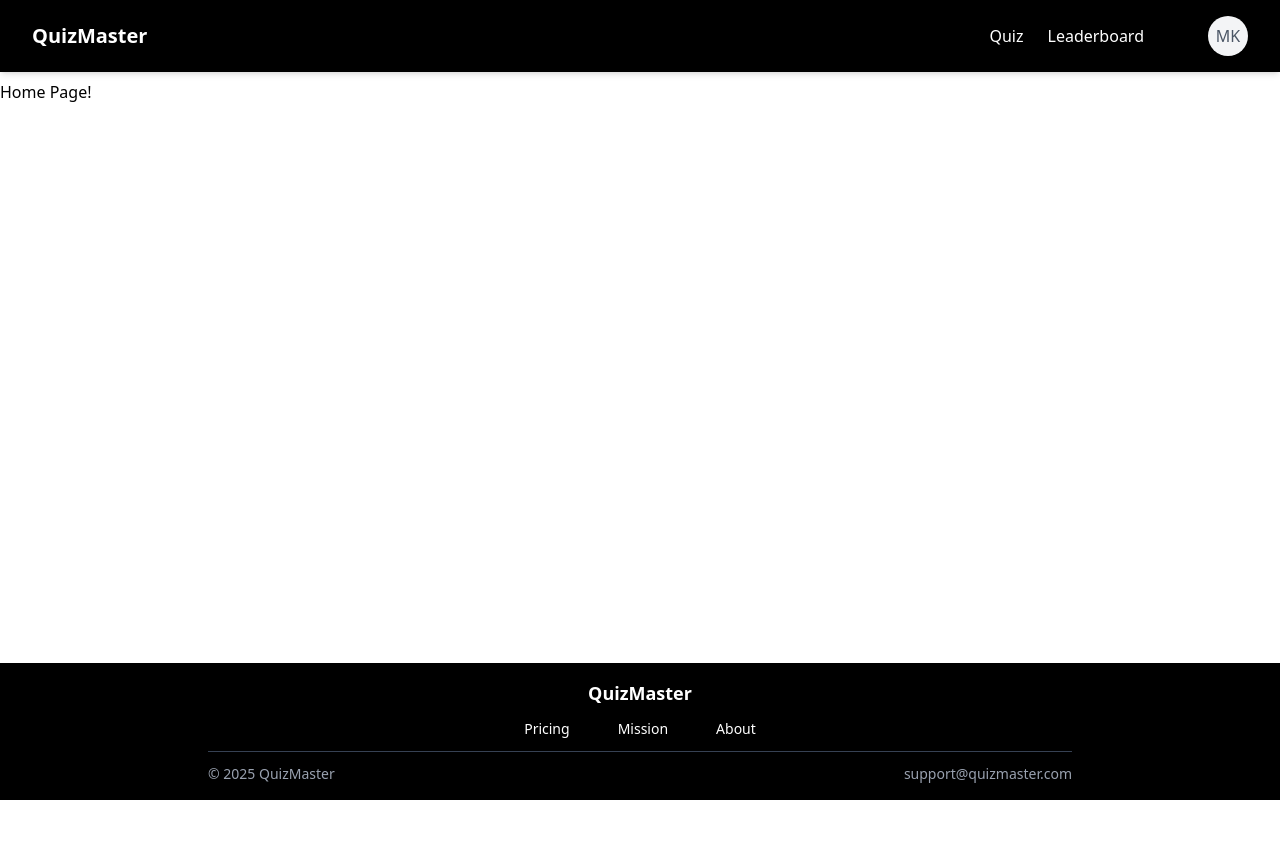
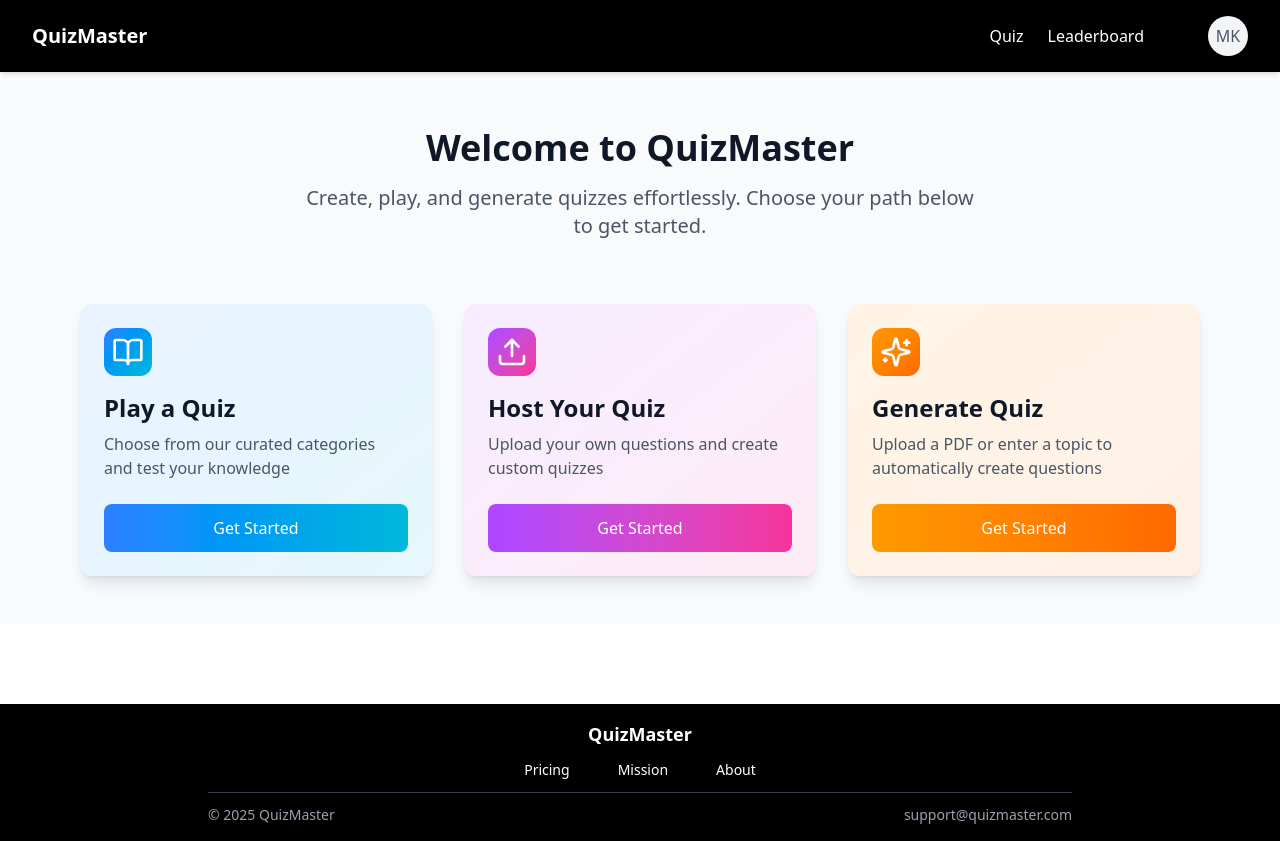
Before and after one commit to moraish/quiz-app, a React (Vite) app in the folder frontend/: page / in a window 1280 px wide. Before the commit the page ends 800 px from the top, so only its background shows below. Built offline with nearby package versions, Linux system fonts and the light colour scheme.

Commit message:
claude homepage

```diff
--- a/frontend/src/pages/Home.tsx
+++ b/frontend/src/pages/Home.tsx
@@ -1,8 +1,77 @@
+import { BookOpen, Upload, Sparkles } from 'lucide-react';
 
-export default function Home() {
+const Home = () => {
+    const features = [
+        {
+            title: "Play a Quiz",
+            description: "Choose from our curated categories and test your knowledge",
+            icon: BookOpen,
+            gradient: "from-blue-500 to-cyan-500",
+            path: "/play"
+        },
+        {
+            title: "Host Your Quiz",
+            description: "Upload your own questions and create custom quizzes",
+            icon: Upload,
+            gradient: "from-purple-500 to-pink-500",
+            path: "/host"
+        },
+        {
+            title: "Generate Quiz",
+            description: "Upload a PDF or enter a topic to automatically create questions",
+            icon: Sparkles,
+            gradient: "from-amber-500 to-orange-500",
+            path: "/generate"
+        }
+    ];
+
     return (
-        <div>
-            Home Page!
+        <div className="bg-gray-50">
+            <div className="max-w-6xl mx-auto px-4 py-12">
+                {/* Hero Section */}
+                <div className="text-center mb-16">
+                    <h1 className="text-4xl font-bold text-gray-900 mb-4">
+                        Welcome to QuizMaster
+                    </h1>
+                    <p className="text-xl text-gray-600 max-w-2xl mx-auto">
+                        Create, play, and generate quizzes effortlessly. Choose your path below to get started.
+                    </p>
+                </div>
+
+                {/* Features Grid */}
+                <div className="grid md:grid-cols-3 gap-8">
+                    {features.map((feature) => (
+                        <div
+                            key={feature.title}
+                            className="relative overflow-hidden rounded-xl bg-white p-6 shadow-lg hover:shadow-xl transition-shadow duration-300 cursor-pointer"
+                        >
+                            <div className={`absolute inset-0 opacity-10 bg-gradient-to-br ${feature.gradient}`} />
+
+                            <div className="relative">
+                                <div className="mb-4">
+                                    <feature.icon className={`w-12 h-12 bg-gradient-to-br ${feature.gradient} p-2 rounded-xl text-white`} />
+                                </div>
+
+                                <h2 className="text-2xl font-semibold mb-2 text-gray-900">
+                                    {feature.title}
+                                </h2>
+
+                                <p className="text-gray-600 mb-6">
+                                    {feature.description}
+                                </p>
+
+                                <button
+                                    className={`w-full py-3 px-4 rounded-lg bg-gradient-to-r ${feature.gradient} text-white font-medium hover:opacity-90 transition-opacity`}
+                                >
+                                    Get Started
+                                </button>
+                            </div>
+                        </div>
+                    ))}
+                </div>
+            </div>
         </div>
-    )
-}
+    );
+};
+
+export default Home;
```
Also changed, not shown: frontend/src/components/QuizQuestions/QuestionCard.tsx (+9 -1 lines).
